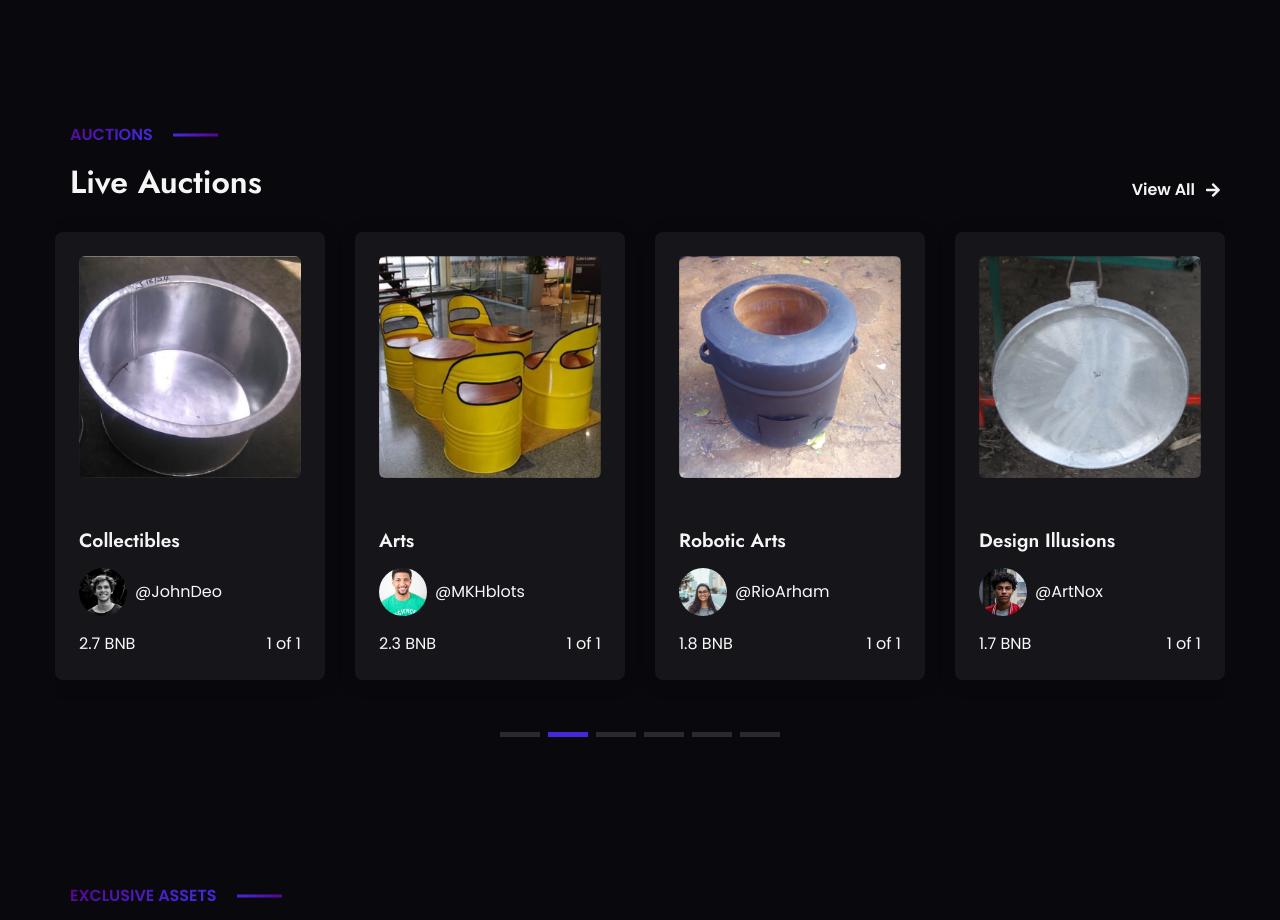
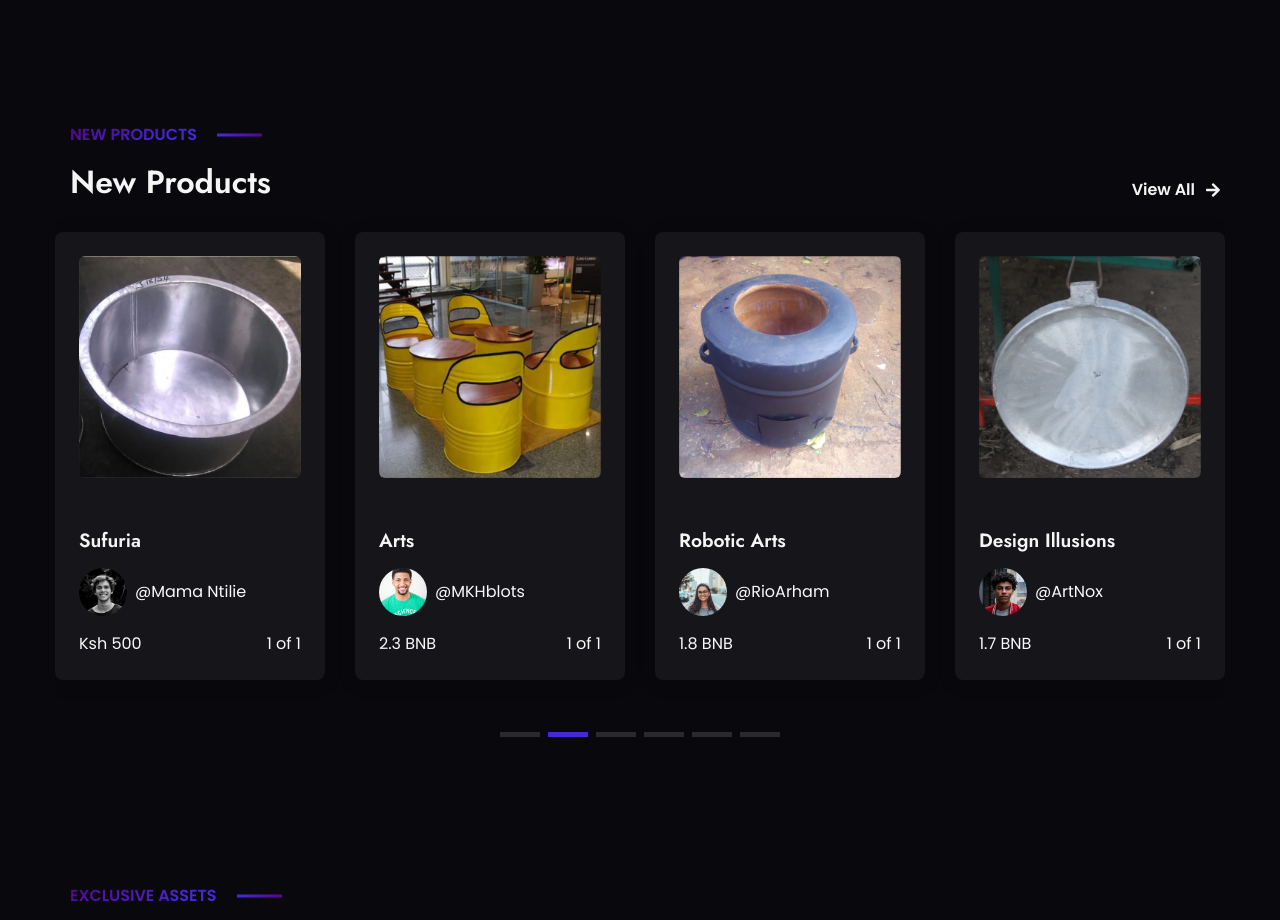
Before and after one commit to waronja/Sunrise-Marketplace, a React (Create React App) app in the folder client/: page / in a window 1280 px wide. Shown: the part 980-1900 px from the top of the page. Built offline with nearby package versions, Linux system fonts and the light colour scheme; no server answers.

Commit message:
add product details

```diff
--- a/client/src/components/Auctions/AuctionsOne.js
+++ b/client/src/components/Auctions/AuctionsOne.js
@@ -1,8 +1,8 @@
 import React, { Component } from 'react';
 
 const initData = {
-    pre_heading: "Auctions",
-    heading: "Live Auctions",
+    pre_heading: "New Products",
+    heading: "New Products",
     btnText: "View All"
 }
 
@@ -11,20 +11,20 @@ const data = [
         id: "1",
         img: "/img/auction_1.jpg",
         date: "2021-12-09",
-        title: "Virtual Worlds",
+        title: "Wheel-barrow",
         seller_thumb: "/img/avatar_1.jpg",
-        seller: "@Richard",
-        price: "1.5 BNB",
+        seller: "@Kinuthia",
+        price: "Ksh 5,000",
         count: "1 of 1"
     },
     {
         id: "2",
         img: "/img/auction_2.jpg",
         date: "2021-10-05",
-        title: "Collectibles",
+        title: "Sufuria",
         seller_thumb: "/img/avatar_2.jpg",
-        seller: "@JohnDeo",
-        price: "2.7 BNB",
+        seller: "@Mama Ntilie",
+        price: "Ksh 500",
         count: "1 of 1"
     },
     {
--- a/client/src/components/Auctions/AuctionsTwo.js
+++ b/client/src/components/Auctions/AuctionsTwo.js
@@ -2,8 +2,6 @@ import React, { Component } from 'react';
 
 const initData = {
     pre_heading: "Latest Products",
-    //heading: "Latest Products",
-    //content: "Lorem ipsum dolor sit amet, consectetur adipisicing elit. Laborum obcaecati dignissimos quae quo ad iste ipsum officiis deleniti asperiores sit.",
     btnText: "Load More"
 }
 
```
